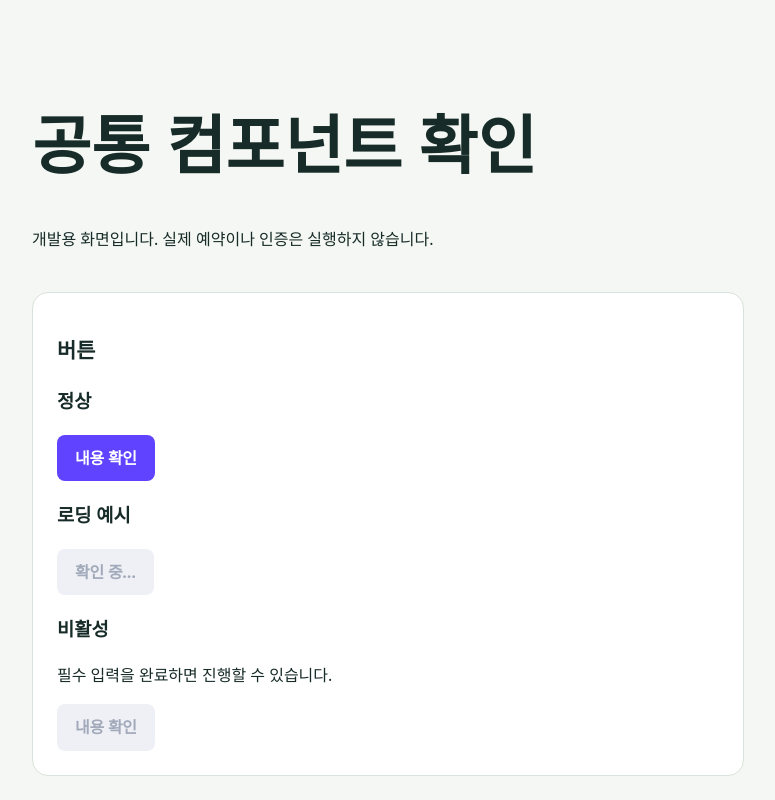
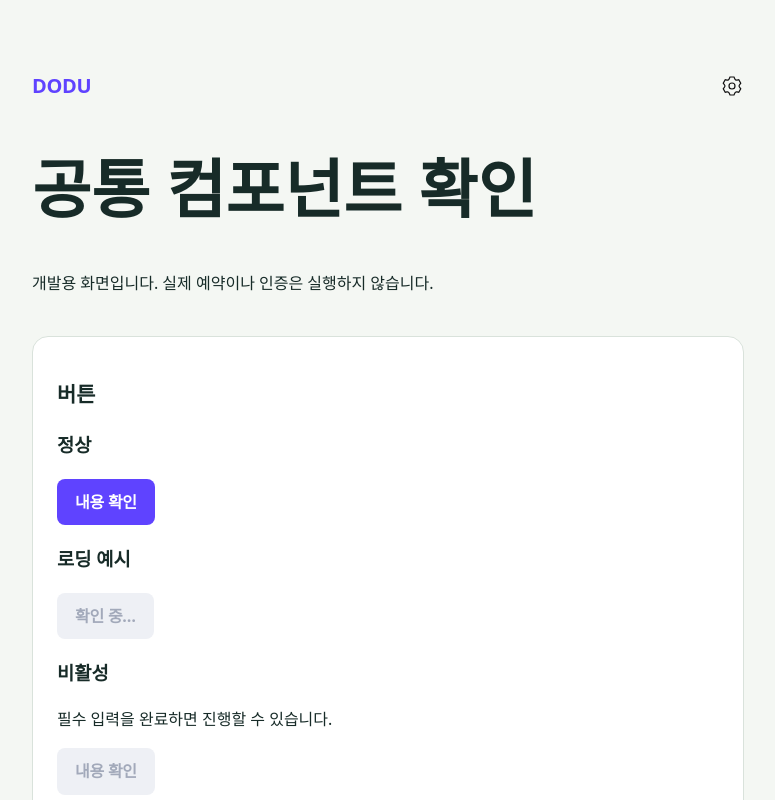
Before and after one commit to the-dodu-team/dodu, a React (Vite) app in the folder frontend/: page / in a window 1280 px wide. Shown: the top 800 px of the page, without its empty margins (252-1027 px from the left). Built offline with nearby package versions, Linux system fonts and the light colour scheme.

Commit message:
fix(SCRUM-8): show header in component preview

```diff
--- a/frontend/src/ComponentPreview.tsx
+++ b/frontend/src/ComponentPreview.tsx
@@ -2,6 +2,7 @@ import { useState } from 'react'
 import Button from './components/Button'
 import TextField from './components/TextField'
 import EmptyState from './components/EmptyState'
+import AppHeader from './components/AppHeader'
 
 export default function ComponentPreview() {
   const [taskName, setTaskName] = useState('')
@@ -10,6 +11,7 @@ export default function ComponentPreview() {
 
   return (
     <main>
+      <AppHeader />
       <h1>공통 컴포넌트 확인</h1>
       <p>개발용 화면입니다. 실제 예약이나 인증은 실행하지 않습니다.</p>
 
```
Also changed, not shown: 1 other file (tests, documents, lock files or other folders).
